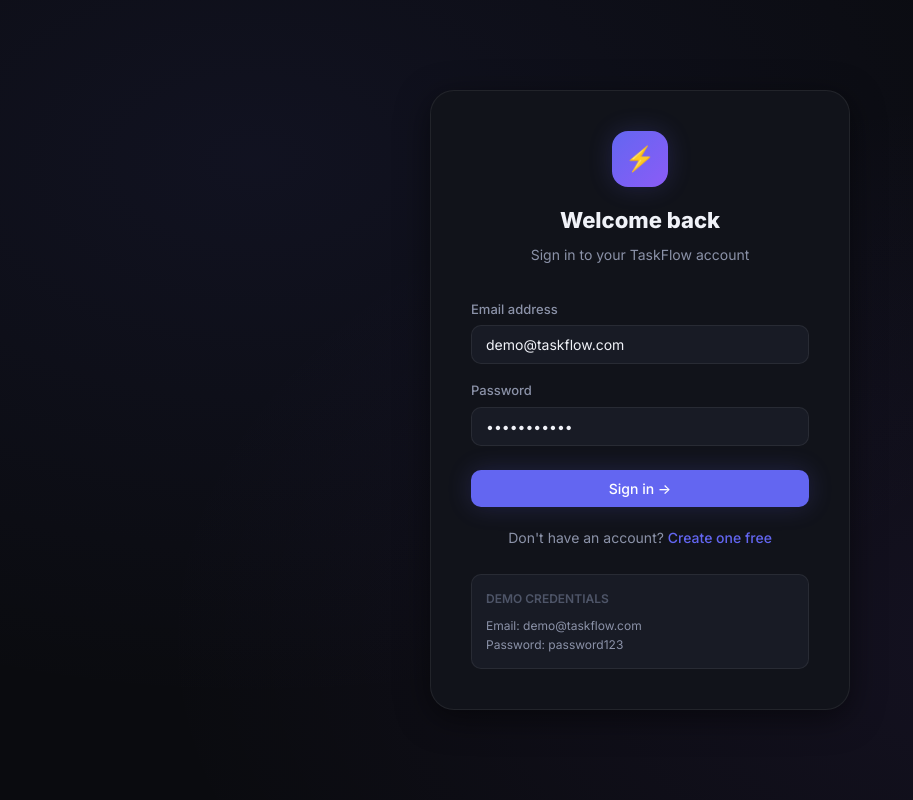
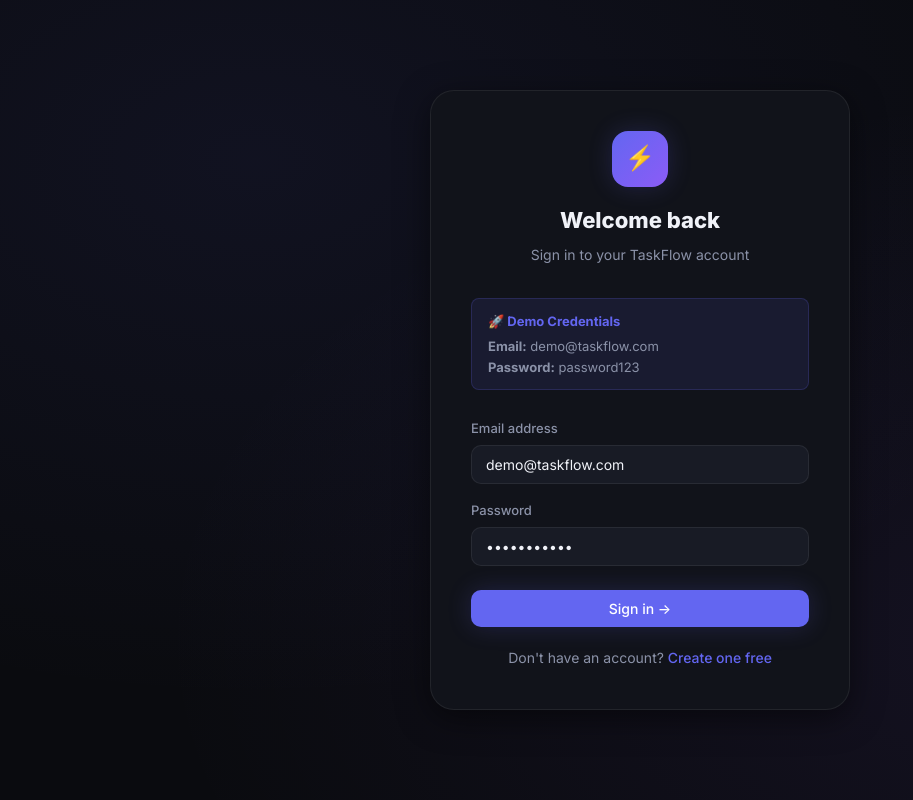
Before and after one commit to tushar-Ruhela/team-task-manager, a Next.js app: page /login in a window 1280 px wide. Shown: the whole page, without its empty margins (0-913 px from the left). Built offline with nearby package versions, Linux system fonts and the light colour scheme; no server answers.

Commit message:
Make demo credentials more prominent on the login page

```diff
--- a/src/app/(auth)/login/page.tsx
+++ b/src/app/(auth)/login/page.tsx
@@ -51,6 +51,14 @@
           <p className="auth-subtitle">Sign in to your TaskFlow account</p>
         </div>
 
+        <div style={{ marginBottom: 24, padding: "12px 16px", background: "rgba(99, 102, 241, 0.1)", borderRadius: 8, border: "1px solid rgba(99, 102, 241, 0.2)" }}>
+          <p style={{ fontSize: 13, color: "var(--accent)", marginBottom: 4, fontWeight: 700 }}>🚀 Demo Credentials</p>
+          <p style={{ fontSize: 13, color: "var(--text-secondary)", margin: 0 }}>
+            <strong>Email:</strong> demo@taskflow.com<br/>
+            <strong>Password:</strong> password123
+          </p>
+        </div>
+
         <form className="auth-form" onSubmit={handleSubmit(onSubmit)}>
           <div className="form-group">
             <label className="form-label">Email address</label>
@@ -74,10 +82,6 @@
           <Link href="/signup" className="auth-link">Create one free</Link>
         </p>
 
-        <div style={{ marginTop: 24, padding: 14, background: "var(--bg-elevated)", borderRadius: 10, border: "1px solid var(--border)" }}>
-          <p style={{ fontSize: 12, color: "var(--text-muted)", marginBottom: 8, fontWeight: 600 }}>DEMO CREDENTIALS</p>
-          <p style={{ fontSize: 12, color: "var(--text-secondary)" }}>Email: demo@taskflow.com<br/>Password: password123</p>
-        </div>
       </div>
     </div>
   );
```
